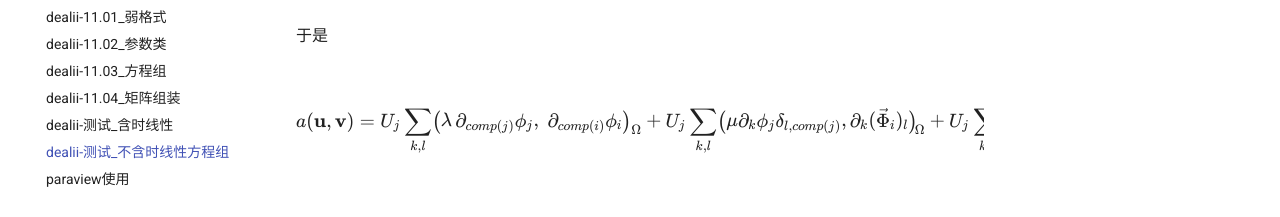
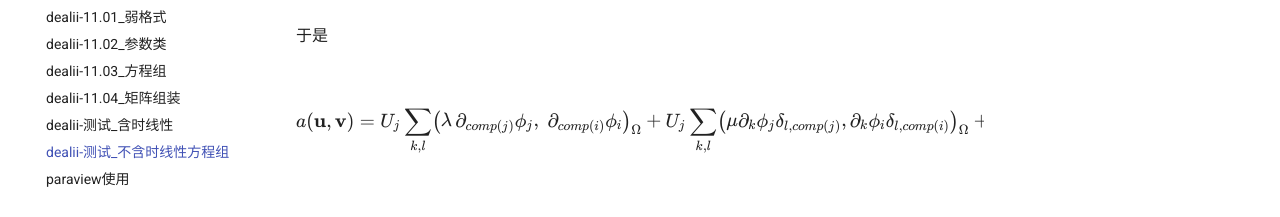
Before and after one commit to ymma98/technotes, an MkDocs documentation site: the page built from docs/FEM/dealii-测试_不含时线性方程组.md, in a window 1280 px wide and 900 px high, scrolled down 2478 px. Shown: the part 680-897 px from the top of the window. Built offline with MkDocs 1.6.1 and Material for MkDocs 9.7.7, drawn with Linux system fonts in a browser that asks for light colours.

Commit message:
docs/FEM/dealii-测试_不含时线性方程组.md updated from https://stackedit.cn/

```diff
--- a/docs/FEM/dealii-测试_不含时线性方程组.md
+++ b/docs/FEM/dealii-测试_不含时线性方程组.md
@@ -145,14 +145,14 @@ a(\mathbf{u}, \mathbf{v})=
 U_j\sum_{k,l}
 \bigl(\lambda\,\partial_{comp(j)} \phi_j,\;\partial_{comp(i)} \phi_{i}\bigr)_{\Omega}
 +U_j \sum_{k,l}
-\bigl(\mu \partial_k \phi_j \delta_{l,comp(j)},\partial_k (\vec{\Phi}_i)_l\bigr)_{\!\Omega} + U_j \sum_{k,l}
-\bigl(\mu\,\partial_k (\vec{\Phi}_j)_l,\partial_l (\vec{\Phi}_i)_k\bigr)_{\!\Omega}.
+\bigl(\mu \partial_k \phi_j \delta_{l,comp(j)},\partial_k \phi_i \delta_{l, comp(i)}\bigr)_{\Omega} + U_j \sum_{k,l}
+\bigl(\mu \partial_k \phi_j \delta_{l,comp(j)},\partial_l \phi_i \delta_{k,comp(i)}\bigr)_{\Omega}.
 $$
 
 
 <!--stackedit_data:
-eyJoaXN0b3J5IjpbNDg3MDkzODg5LDIwNzc1OTI0MTgsLTEwND
-YyOTM5NjQsLTUzNDQ0NDc0MywxODYwODQ3NzA2LC01MzY2MDMy
-MDEsNjExNTExODI4LC0xMjU5NDk5MDY3LC05Njk2NjAwNjMsLT
-EzNjIyMDA5ODddfQ==
+eyJoaXN0b3J5IjpbMTc5ODY5MDkyMCwyMDc3NTkyNDE4LC0xMD
+Q2MjkzOTY0LC01MzQ0NDQ3NDMsMTg2MDg0NzcwNiwtNTM2NjAz
+MjAxLDYxMTUxMTgyOCwtMTI1OTQ5OTA2NywtOTY5NjYwMDYzLC
+0xMzYyMjAwOTg3XX0=
 -->
```
